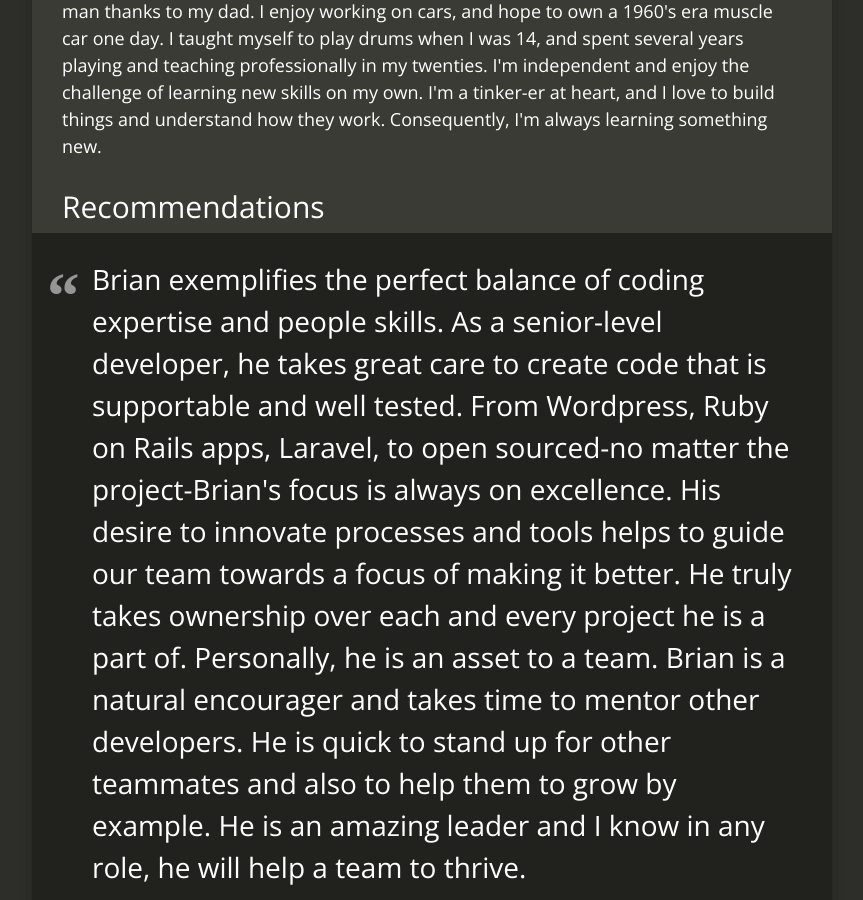
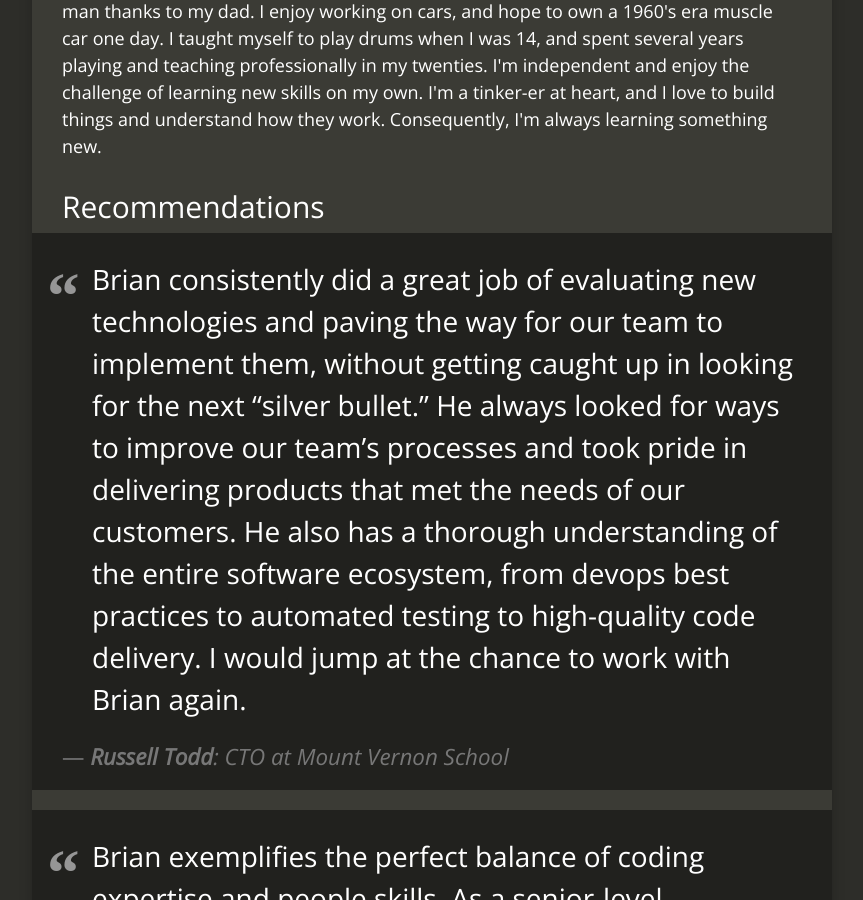
Before and after one commit to bweave/bweave.github.io, a Jekyll site: the page built from resume.html, in a window 1280 px wide and 900 px high, scrolled down 2016 px. Shown: the whole window, without its empty margins (208-1071 px from the left). Built offline with Jekyll 4.4.1, drawn with Linux system fonts in a browser that asks for light colours; nearby versions of some CDN libraries.

Commit message:
Adds RTs recommendation to resume

```diff
--- a/resume.html
+++ b/resume.html
@@ -91,6 +91,10 @@ make-smaller-titles: true
             <div class="section">
                 <h2>Recommendations</h2>
                 <blockquote>
+                    <p>Brian consistently did a great job of evaluating new technologies and paving the way for our team to implement them, without getting caught up in looking for the next “silver bullet.” He always looked for ways to improve our team’s processes and took pride in delivering products that met the needs of our customers. He also has a thorough understanding of the entire software ecosystem, from devops best practices to automated testing to high-quality code delivery. I would jump at the chance to work with Brian again.</p>
+                    <footer><cite><strong>Russell Todd</strong>: CTO at Mount Vernon School</cite></footer>
+                </blockquote>
+                <blockquote>
                     <p>Brian exemplifies the perfect balance of coding expertise and people skills. As a senior-level developer, he takes great care to create code that is supportable and well tested. From Wordpress, Ruby on Rails apps, Laravel, to open sourced-no matter the project-Brian's focus is always on excellence. His desire to innovate processes and tools helps to guide our team towards a focus of making it better. He truly takes ownership over each and every project he is a part of. Personally, he is an asset to a team. Brian is a natural encourager and takes time to mentor other developers. He is quick to stand up for other teammates and also to help them to grow by example. He is an amazing leader and I know in any role, he will help a team to thrive.</p>
                     <footer><cite><strong>Katie Walters</strong>: Senior Analytics Project Manager</cite></footer>
                 </blockquote>
```
